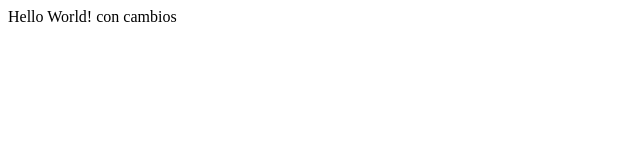
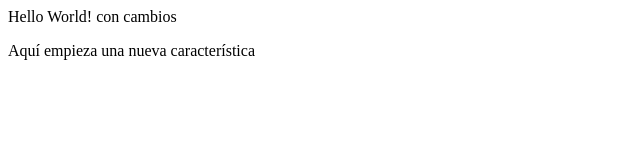
Before and after one commit to jovanyvelez/gitBranch, a plain HTML site: page index.html in a window 1280 px wide. Shown: the whole page, without its empty margins (0-640 px from the left). Drawn offline with Linux system fonts and the light colour scheme.

Commit message:
agregue una nueva linea en index.html

```diff
--- a/index.html
+++ b/index.html
@@ -6,5 +6,8 @@
 </head>
 <body>
 	Hello World! con cambios
+	<p>
+		Aquí empieza una nueva característica
+	</p>
 </body>
 </html>
```
